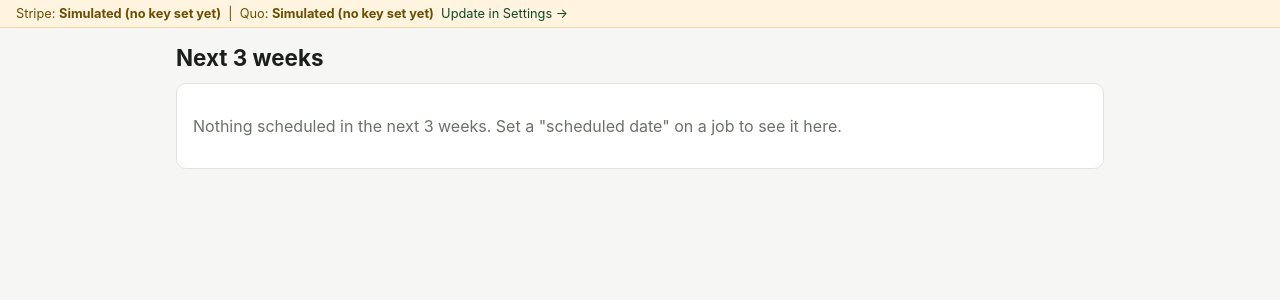
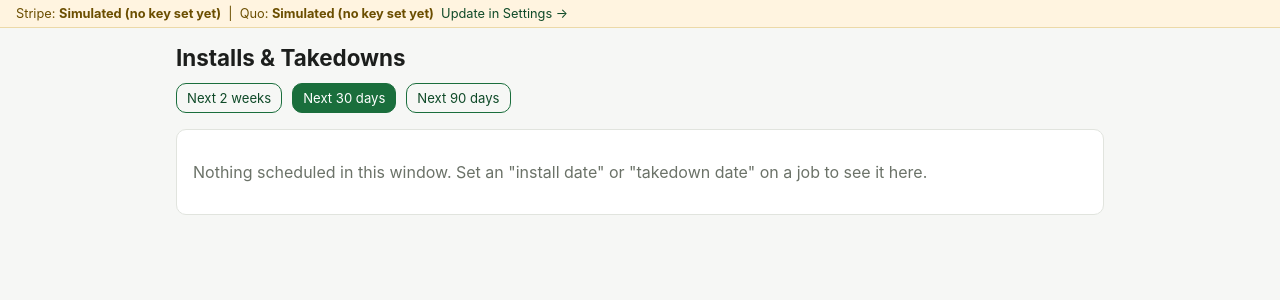
Before and after one commit to natemonte/LIGHT-UP, a Flask app: page /schedule in a window 1280 px wide. Shown: the part 41-341 px from the top of the page. Run offline with Flask 3, Linux system fonts and the light colour scheme; the visitor is signed in with stand-in values (Sample User, id 1); data comes from the database, SQL or seed files in the repository; data that the repository does not hold is empty.

Commit message:
Add install/takedown scheduling

```diff
--- a/app.py
+++ b/app.py
@@ -341,13 +341,14 @@ def job_new(customer_id):
     customer = get_or_404("SELECT * FROM customers WHERE id = ?", (customer_id,), "Customer not found")
     if request.method == "POST":
         jid = execute(
-            "INSERT INTO jobs (customer_id, title, status, scheduled_date, materials_cost, "
+            "INSERT INTO jobs (customer_id, title, status, scheduled_date, takedown_date, materials_cost, "
             "labor_cost, price_quoted, next_service_date, next_estimated_price, notes, public_token) "
-            "VALUES (?, ?, 'quote', ?, ?, ?, ?, ?, ?, ?, ?)",
+            "VALUES (?, ?, 'quote', ?, ?, ?, ?, ?, ?, ?, ?, ?)",
             (
                 customer_id,
                 request.form["title"],
                 request.form.get("scheduled_date") or None,
+                request.form.get("takedown_date") or None,
                 float(request.form.get("materials_cost") or 0),
                 float(request.form.get("labor_cost") or 0),
                 float(request.form.get("price_quoted") or 0),
@@ -392,11 +393,12 @@ def job_edit(job_id):
     customer = query("SELECT * FROM customers WHERE id = ?", (job["customer_id"],), one=True)
     if request.method == "POST":
         execute(
-            "UPDATE jobs SET title=?, scheduled_date=?, materials_cost=?, labor_cost=?, "
+            "UPDATE jobs SET title=?, scheduled_date=?, takedown_date=?, materials_cost=?, labor_cost=?, "
             "price_quoted=?, next_service_date=?, next_estimated_price=?, notes=? WHERE id=?",
             (
                 request.form["title"],
                 request.form.get("scheduled_date") or None,
+                request.form.get("takedown_date") or None,
                 float(request.form.get("materials_cost") or 0),
                 float(request.form.get("labor_cost") or 0),
                 float(request.form.get("price_quoted") or 0),
@@ -409,6 +411,18 @@ def job_edit(job_id):
         flash("Job updated.", "success")
         return redirect(url_for("job_detail", job_id=job_id))
     return render_template("job_form.html", customer=customer, job=job)
+
+
+@app.route("/jobs/<int:job_id>/takedown_done", methods=["POST"])
+@login_required
+def job_takedown_done(job_id):
+    get_or_404("SELECT id FROM jobs WHERE id = ?", (job_id,), "Job not found")
+    execute(
+        "UPDATE jobs SET takedown_completed_date = ? WHERE id = ?",
+        (date.today().isoformat(), job_id),
+    )
+    flash("Takedown marked done.", "success")
+    return redirect(url_for("job_detail", job_id=job_id))
 
 
 @app.route("/jobs/<int:job_id>/status", methods=["POST"])
@@ -688,8 +702,10 @@ def schedule():
     from datetime import timedelta
 
     today = date.today()
-    horizon = (today + timedelta(days=21)).isoformat()
-    rows = query(
+    days = int(request.args.get("days", 30))
+    horizon = (today + timedelta(days=days)).isoformat()
+
+    installs = query(
         "SELECT jobs.*, customers.first_name, customers.last_name, customers.phone, customers.address "
         "FROM jobs JOIN customers ON customers.id = jobs.customer_id "
         "WHERE jobs.scheduled_date IS NOT NULL AND jobs.scheduled_date >= ? AND jobs.scheduled_date <= ? "
@@ -697,10 +713,25 @@ def schedule():
         "ORDER BY jobs.scheduled_date ASC",
         (today.isoformat(), horizon),
     )
+    takedowns = query(
+        "SELECT jobs.*, customers.first_name, customers.last_name, customers.phone, customers.address "
+        "FROM jobs JOIN customers ON customers.id = jobs.customer_id "
+        "WHERE jobs.takedown_date IS NOT NULL AND jobs.takedown_date >= ? AND jobs.takedown_date <= ? "
+        "AND jobs.takedown_completed_date IS NULL AND jobs.status NOT IN ('cancelled') "
+        "ORDER BY jobs.takedown_date ASC",
+        (today.isoformat(), horizon),
+    )
+
     by_date = {}
-    for r in rows:
-        by_date.setdefault(r["scheduled_date"], []).append(r)
-    return render_template("schedule.html", by_date=by_date, today=today.isoformat())
+    for r in installs:
+        by_date.setdefault(r["scheduled_date"], []).append({"type": "install", "job": r})
+    for r in takedowns:
+        by_date.setdefault(r["takedown_date"], []).append({"type": "takedown", "job": r})
+    by_date = dict(sorted(by_date.items()))
+
+    return render_template(
+        "schedule.html", by_date=by_date, today=today.isoformat(), days=days
+    )
 
 
 # ---------------------------------------------------------------- export --
--- a/db.py
+++ b/db.py
@@ -45,6 +45,10 @@ def _run_migrations():
         conn.execute(
             "CREATE UNIQUE INDEX IF NOT EXISTS idx_jobs_public_token ON jobs(public_token)"
         )
+    if "takedown_date" not in cols:
+        conn.execute("ALTER TABLE jobs ADD COLUMN takedown_date TEXT")
+    if "takedown_completed_date" not in cols:
+        conn.execute("ALTER TABLE jobs ADD COLUMN takedown_completed_date TEXT")
     conn.commit()
     conn.close()
 
--- a/schema.sql
+++ b/schema.sql
@@ -44,8 +44,10 @@ CREATE TABLE IF NOT EXISTS jobs (
     customer_id        INTEGER NOT NULL REFERENCES customers(id),
     title              TEXT NOT NULL,             -- e.g. "Roofline lights - 120ft"
     status             TEXT NOT NULL DEFAULT 'quote',  -- quote | scheduled | in_progress | completed | paid | cancelled
-    scheduled_date     TEXT,
+    scheduled_date     TEXT,             -- install date
     completed_date     TEXT,
+    takedown_date      TEXT,             -- when lights should come down
+    takedown_completed_date TEXT,
     materials_cost     REAL DEFAULT 0,
     labor_cost         REAL DEFAULT 0,
     price_quoted       REAL DEFAULT 0,
--- a/static/style.css
+++ b/static/style.css
@@ -125,10 +125,14 @@ textarea { min-height: 80px; }
 .badge-completed { background: #e7f5ec; color: #0f4a28; }
 .badge-paid { background: #1a6e3c; color: white; }
 .badge-cancelled { background: #fdeaea; color: #7a1f22; }
+.badge-install { background: #e7f5ec; color: #0f4a28; }
+.badge-takedown { background: #fdeee0; color: #8a3b00; }
 
 .muted { color: var(--muted); }
 .mb-0 { margin-bottom: 0; }
+.mb-16 { margin-bottom: 16px; }
 .mt-16 { margin-top: 16px; }
+.btn-active { background: var(--accent, #1a6e3c); color: white; }
 .flex { display: flex; gap: 10px; align-items: center; flex-wrap: wrap; }
 .flex-between { display: flex; justify-content: space-between; align-items: center; flex-wrap: wrap; gap: 8px; }
 
--- a/templates/schedule.html
+++ b/templates/schedule.html
@@ -1,26 +1,47 @@
 {% extends "base.html" %}
 {% block title %}Schedule{% endblock %}
 {% block content %}
-<h1>Next 3 weeks</h1>
+<h1>Installs &amp; Takedowns</h1>
+<div class="flex mb-16">
+  <a href="{{ url_for('schedule', days=14) }}" class="btn btn-outline btn-sm{{ ' btn-active' if days == 14 else '' }}">Next 2 weeks</a>
+  <a href="{{ url_for('schedule', days=30) }}" class="btn btn-outline btn-sm{{ ' btn-active' if days == 30 else '' }}">Next 30 days</a>
+  <a href="{{ url_for('schedule', days=90) }}" class="btn btn-outline btn-sm{{ ' btn-active' if days == 90 else '' }}">Next 90 days</a>
+</div>
 {% if by_date %}
-  {% for d, jobs in by_date.items() %}
+  {% for d, events in by_date.items() %}
   <div class="card">
     <h2>{{ d }}{{ ' (today)' if d == today }}</h2>
     <table>
-      <tr><th>Customer</th><th>Job</th><th>Address</th><th>Phone</th><th></th></tr>
-      {% for j in jobs %}
+      <tr><th></th><th>Customer</th><th>Job</th><th>Address</th><th>Phone</th><th></th><th></th></tr>
+      {% for ev in events %}
+      {% set j = ev.job %}
       <tr>
+        <td>
+          {% if ev.type == 'install' %}
+            <span class="badge badge-install">Install</span>
+          {% else %}
+            <span class="badge badge-takedown">Takedown</span>
+          {% endif %}
+        </td>
         <td>{{ j['first_name'] }} {{ j['last_name'] }}</td>
         <td>{{ j['title'] }}</td>
         <td class="muted">{{ j['address'] or '—' }}</td>
         <td>{{ j['phone'] or '—' }}</td>
         <td><a href="{{ url_for('job_detail', job_id=j['id']) }}" class="btn btn-outline btn-sm">Open</a></td>
+        <td>
+          {% if ev.type == 'takedown' %}
+          <form method="post" action="{{ url_for('job_takedown_done', job_id=j['id']) }}" style="display:inline;">
+            <input type="hidden" name="csrf_token" value="{{ csrf_token() }}">
+            <button type="submit" class="btn btn-sm">Mark taken down</button>
+          </form>
+          {% endif %}
+        </td>
       </tr>
       {% endfor %}
     </table>
   </div>
   {% endfor %}
 {% else %}
-<div class="card"><p class="muted">Nothing scheduled in the next 3 weeks. Set a "scheduled date" on a job to see it here.</p></div>
+<div class="card"><p class="muted">Nothing scheduled in this window. Set an "install date" or "takedown date" on a job to see it here.</p></div>
 {% endif %}
 {% endblock %}
```
Also changed, not shown: scripts/smoke_test.py (+25 -0 lines), templates/job_detail.html (+16 -0 lines), templates/job_form.html (+7 -2 lines).
